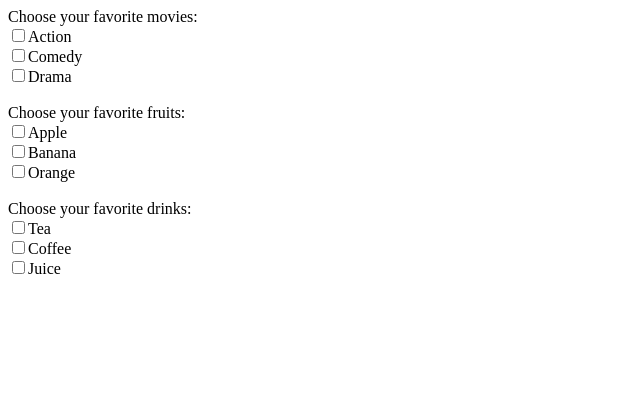
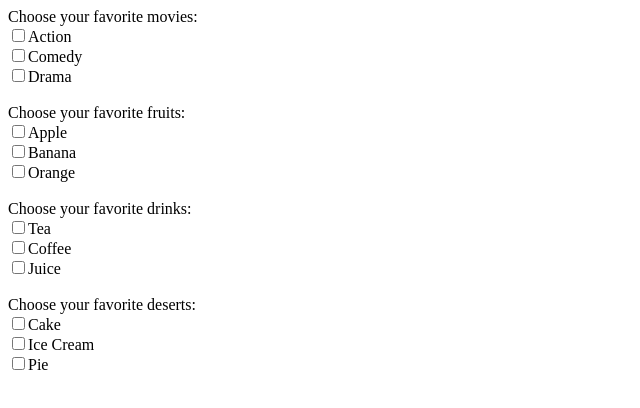
Before and after one commit to 7vTr0x7/React.js-2, a React (Vite) app in the folder IR4.4_HW2/: page / in a window 1280 px wide. Shown: the top 408 px of the page, without its empty margins (0-640 px from the left). Built offline with nearby package versions, Linux system fonts and the light colour scheme.

Commit message:
IR4.4_HW2 - ChooseDeserts

```diff
--- a/IR4.4_HW2/src/App.jsx
+++ b/IR4.4_HW2/src/App.jsx
@@ -1,4 +1,5 @@
 import "./App.css";
+import ChooseDeserts from "./components/ChooseDeserts";
 import ChooseDrinks from "./components/ChooseDrinks";
 import ChooseFruits from "./components/ChooseFruits";
 import FavoriteMovie from "./components/FavoriteMovie";
@@ -11,6 +12,8 @@ const App = () => {
       <ChooseFruits />
       <br />
       <ChooseDrinks />
+      <br />
+      <ChooseDeserts />
     </div>
   );
 };
--- /dev/null
+++ b/IR4.4_HW2/src/components/ChooseDeserts.jsx
@@ -0,0 +1,56 @@
+import React, { useState } from "react";
+
+const ChooseDeserts = () => {
+  const [selectedDeserts, setSelectedDeserts] = useState([]);
+
+  const handleDesertsCheckbox = (e) => {
+    const { value, checked } = e.target;
+
+    if (checked) {
+      setSelectedDeserts((prev) => [...prev, value]);
+    } else {
+      setSelectedDeserts((prev) => prev.filter((desert) => desert !== value));
+    }
+  };
+
+  return (
+    <div>
+      <p>Choose your favorite deserts: </p>
+      <label for="Cake">
+        <input
+          type="checkbox"
+          value="Cake"
+          id="Cake"
+          onChange={handleDesertsCheckbox}
+        />
+        Cake
+      </label>
+      <br />
+      <label for="Ice Cream">
+        <input
+          type="checkbox"
+          value="Ice Cream"
+          id="Ice Cream"
+          onChange={handleDesertsCheckbox}
+        />
+        Ice Cream
+      </label>
+      <br />
+      <label for="Pie">
+        <input
+          type="checkbox"
+          value="Pie"
+          id="Pie"
+          onChange={handleDesertsCheckbox}
+        />
+        Pie
+      </label>
+      <br />
+      {selectedDeserts.length > 0 && (
+        <p>Selected Deserts: {selectedDeserts.join(", ")}</p>
+      )}
+    </div>
+  );
+};
+
+export default ChooseDeserts;
```
